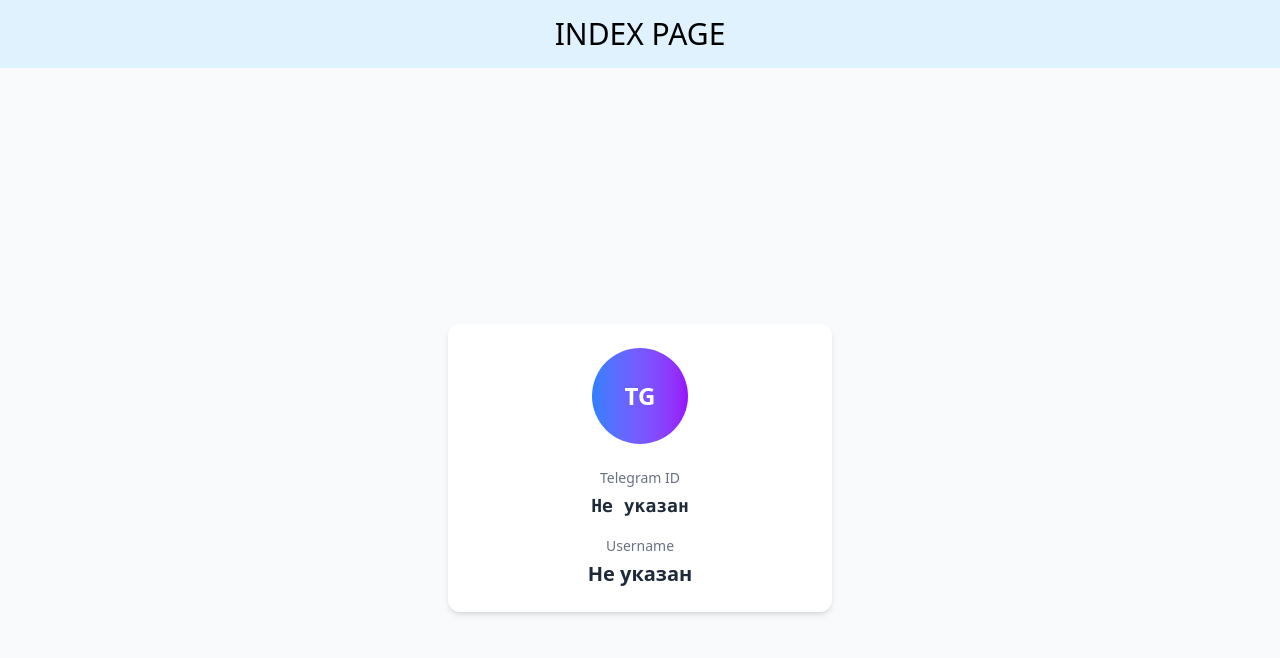
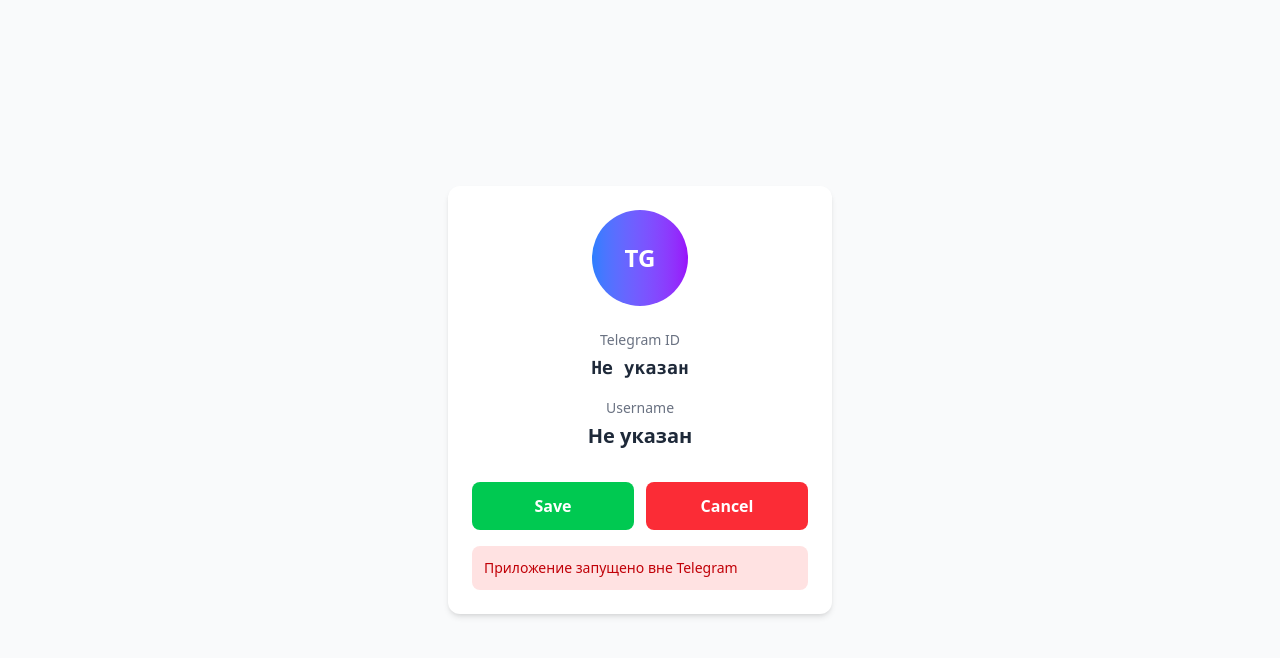
Before and after one commit to Rinat2014/tg_webapp_02, a Nuxt app: page / in a window 1280 px wide. Shown: the top 658 px of the page. Built offline with nearby package versions, Linux system fonts and the light colour scheme.

Commit message:
testing - add buttons (save, cencel) in UserInfo.vue

```diff
--- a/app/components/UserInfo.vue
+++ b/app/components/UserInfo.vue
@@ -26,11 +26,42 @@
       </div>
 
       <!-- Username -->
-      <div class="text-center">
+      <div class="text-center mb-6">
         <p class="text-sm text-gray-500 mb-1">Username</p>
         <p class="text-xl font-semibold text-gray-800">
           {{ userData?.username ? `@${userData.username}` : 'Не указан' }}
         </p>
+      </div>
+
+      <!-- Кнопки -->
+      <div class="grid grid-cols-2 gap-3 mt-8">
+        <button
+          @click="saveAction"
+          :disabled="sending"
+          class="flex-1 bg-green-500 hover:bg-green-600 disabled:bg-green-300 text-white font-semibold py-3 px-4 rounded-lg transition-colors duration-200 flex items-center justify-center"
+        >
+          <span v-if="!sending">Save</span>
+          <span v-else class="flex items-center">
+            <svg class="animate-spin h-5 w-5 mr-2" xmlns="http://www.w3.org/2000/svg" fill="none" viewBox="0 0 24 24">
+              <circle class="opacity-25" cx="12" cy="12" r="10" stroke="currentColor" stroke-width="4"></circle>
+              <path class="opacity-75" fill="currentColor" d="M4 12a8 8 0 018-8V0C5.373 0 0 5.373 0 12h4zm2 5.291A7.962 7.962 0 014 12H0c0 3.042 1.135 5.824 3 7.938l3-2.647z"></path>
+            </svg>
+            Sending...
+          </span>
+        </button>
+
+        <button
+          @click="cancelAction"
+          :disabled="sending"
+          class="flex-1 bg-red-500 hover:bg-red-600 disabled:bg-red-300 text-white font-semibold py-3 px-4 rounded-lg transition-colors duration-200 flex items-center justify-center"
+        >
+          Cancel
+        </button>
+      </div>
+
+      <!-- Сообщение об ошибке -->
+      <div v-if="errorMessage" class="mt-4 p-3 bg-red-100 text-red-700 rounded-lg text-sm">
+        {{ errorMessage }}
       </div>
 
       <!-- Отладка -->
@@ -45,8 +76,11 @@
 <script setup>
 import { ref, onMounted, computed } from 'vue'
 
+const runtimeConfig = useRuntimeConfig()
 const userData = ref(null)
 const loading = ref(true)
+const sending = ref(false)
+const errorMessage = ref('')
 
 // Получаем инициалы для аватара
 const userInitials = computed(() => {
@@ -54,7 +88,7 @@ const userInitials = computed(() => {
   return userData.value.first_name.charAt(0).toUpperCase()
 })
 
-// Функция для получения данных
+// Функция для получения данных из Telegram WebApp
 const getTelegramData = () => {
   if (typeof window === 'undefined') {
     loading.value = false
@@ -69,7 +103,7 @@ const getTelegramData = () => {
     tg.ready()
     tg.expand()
 
-    // Получаем данные
+    // Получаем данные пользователя
     const user = tg.initDataUnsafe?.user
     if (user) {
       userData.value = {
@@ -82,9 +116,113 @@ const getTelegramData = () => {
     }
   } else {
     console.log('Запущено вне Telegram')
+    errorMessage.value = 'Приложение запущено вне Telegram'
   }
 
   loading.value = false
+}
+
+// Функция для отправки сообщения в чат
+const sendMessageToChat = async (text) => {
+  try {
+    const tg = window.Telegram?.WebApp
+    if (!tg) {
+      throw new Error('Telegram WebApp не доступен')
+    }
+
+    // Получаем ID пользователя/чата
+    const initData = tg.initDataUnsafe
+    let chatId = initData?.user?.id
+
+    // Если нет user.id, пытаемся получить chat.id
+    if (!chatId) {
+      chatId = initData?.chat?.id
+    }
+
+    if (!chatId) {
+      throw new Error('Не удалось получить chat_id')
+    }
+
+    // Получаем токен бота из runtimeConfig
+    const botToken = runtimeConfig.public.tg_bot_token
+
+    if (!botToken) {
+      throw new Error('Токен бота не настроен')
+    }
+
+    console.log('Отправка сообщения:', { chatId, text, botToken: botToken ? 'установлен' : 'отсутствует' })
+
+    // Отправляем сообщение через Telegram Bot API
+    const response = await fetch(`https://api.telegram.org/bot${botToken}/sendMessage`, {
+      method: 'POST',
+      headers: {
+        'Content-Type': 'application/json',
+      },
+      body: JSON.stringify({
+        chat_id: chatId,
+        text: text
+      })
+    })
+
+    const result = await response.json()
+
+    if (!result.ok) {
+      console.error('Ошибка Telegram API:', result)
+      throw new Error(result.description || 'Ошибка отправки сообщения')
+    }
+
+    console.log('Сообщение отправлено успешно:', result)
+    return result
+  } catch (error) {
+    console.error('Ошибка отправки сообщения:', error)
+    throw error
+  }
+}
+
+// Действие кнопки Save
+const saveAction = async () => {
+  if (sending.value) return
+
+  sending.value = true
+  errorMessage.value = ''
+
+  try {
+    await sendMessageToChat('save')
+
+    // Закрываем WebApp после успешной отправки
+    const tg = window.Telegram?.WebApp
+    if (tg) {
+      tg.close()
+    }
+  } catch (error) {
+    errorMessage.value = `Ошибка: ${error.message}`
+    console.error('Save error:', error)
+  } finally {
+    sending.value = false
+  }
+}
+
+// Действие кнопки Cancel
+const cancelAction = async () => {
+  if (sending.value) return
+
+  sending.value = true
+  errorMessage.value = ''
+
+  try {
+    await sendMessageToChat('cancel')
+
+    // Закрываем WebApp после успешной отправки
+    const tg = window.Telegram?.WebApp
+    if (tg) {
+      tg.close()
+    }
+  } catch (error) {
+    errorMessage.value = `Ошибка: ${error.message}`
+    console.error('Cancel error:', error)
+  } finally {
+    sending.value = false
+  }
 }
 
 onMounted(() => {
--- a/app/pages/index.vue
+++ b/app/pages/index.vue
@@ -1,6 +1,6 @@
 <template>
 <div>
-  <h1 class="bg-sky-100 text-3xl text-center uppercase p-4">index page</h1>
+  <!-- <h1 class="bg-sky-100 text-3xl text-center uppercase p-4">index page</h1> -->
 
    <UserInfo />
 </div>
--- a/nuxt.config.ts
+++ b/nuxt.config.ts
@@ -4,7 +4,13 @@ import tailwindcss from "@tailwindcss/vite";
 export default defineNuxtConfig({
   compatibilityDate: '2025-07-15',
   devtools: { enabled: true },
-  // ssr: false,
+
+  runtimeConfig: {
+    public: {
+      tg_bot_token: process.env.NUXT_PUBLIC_TELEGRAM_BOT_TOKEN,
+      // apiBaseUrl: process.env.NUXT_PUBLIC_API_URL || '',
+    }
+  },
 
   css: ['./app/assets/css/main.css'],
 
@@ -13,11 +19,20 @@ export default defineNuxtConfig({
       tailwindcss(),
     ],
     server: {
-      // hmr: {
-      //   clientPort: 443, // Для работы с HTTPS-туннелем ngrok
-      // },
-      // host: true, // внешний доступ
-      allowedHosts: ['.ngrok-free.app'], // ngrok
+      // allowedHosts: ['.ngrok-free.app'], // ngrok testing
     }
   },
+
+  // Vercel
+  nitro: {
+    preset: 'vercel'
+  },
+
+  ssr: false,  // SPA
+
+  app: {
+    baseURL: '/',
+    buildAssetsDir: '/_nuxt/',
+    cdnURL: ''
+  }
 })
```
